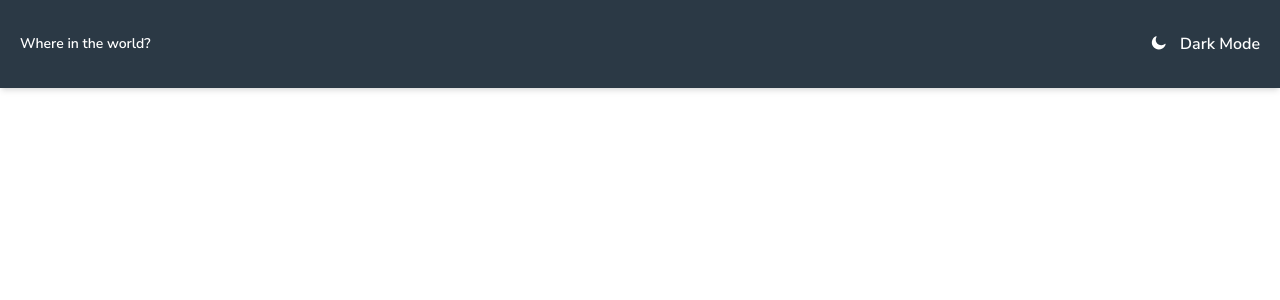
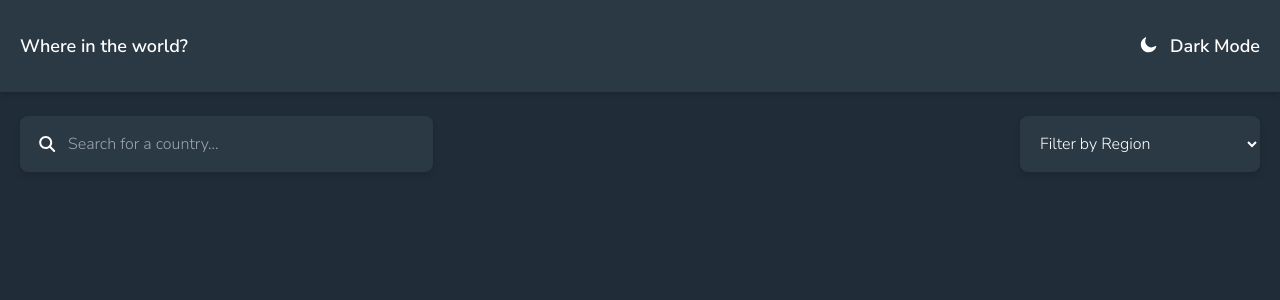
Before and after one commit to DunderAlexander/Country-App, a React (Vite) app: page / in a window 1280 px wide. Shown: the top 300 px of the page. Built offline with nearby package versions, Linux system fonts and the light colour scheme.

Commit message:
styled new Input component

```diff
--- a/index.html
+++ b/index.html
@@ -12,7 +12,7 @@
     <meta name="viewport" content="width=device-width, initial-scale=1.0" />
     <title>Vite + React + TS</title>
   </head>
-  <body>
+  <body class="bg-VeryDarkBlue_DM">
     <div id="root"></div>
     <script type="module" src="/src/main.tsx"></script>
   </body>
--- a/src/App.tsx
+++ b/src/App.tsx
@@ -1,10 +1,12 @@
 import { Header } from "./components/Header";
+import Inputs from "./components/Inputs";
 
 const App = () => {
   return (
-    <div>
+    <>
       <Header />
-    </div>
+      <Inputs />
+    </>
   );
 };
 
--- a/src/components/Header.tsx
+++ b/src/components/Header.tsx
@@ -3,13 +3,13 @@ import { faMoon } from "@fortawesome/free-solid-svg-icons";
 export const Header = () => {
   return (
     <div className="flex flex-row justify-between items-center bg-DarkBlue py-8 px-5 shadow-md">
-      <span className="text-sm font-semibold text-White">
+      <span className="font-semibold text-White text-lg">
         Where in the world?
       </span>
-      <span className="text-White font-semibold">
+      <span className="text-White font-semibold text-lg">
         <FontAwesomeIcon
           icon={faMoon}
-          style={{ marginRight: "1rem", rotate: "-30deg" }}
+          style={{ marginRight: "1rem", rotate: "-30deg", cursor: "pointer" }}
         />
         Dark Mode
       </span>
--- /dev/null
+++ b/src/components/Inputs.tsx
@@ -0,0 +1,34 @@
+import { FontAwesomeIcon } from "@fortawesome/react-fontawesome";
+import { faMagnifyingGlass } from "@fortawesome/free-solid-svg-icons";
+const Inputs = () => {
+  return (
+    <div className="py-6 px-5 drop-shadow-md flex flex-col">
+      <form
+        action=""
+        className="flex flex-col gap-10 md:flex-row md:justify-between relative"
+      >
+        <FontAwesomeIcon
+          icon={faMagnifyingGlass}
+          style={{
+            position: "absolute",
+            transform: "translate(120%, 125%)",
+            color: "white",
+          }}
+        />
+        <input
+          className="p-4 pl-12 bg-DarkBlue text-White rounded-lg md:w-1/3"
+          type="search"
+          placeholder="Search for a country..."
+        />
+        <select className="p-4 bg-DarkBlue text-White rounded-lg w-1/2 md:w-[15rem]">
+          <option>Filter by Region</option>
+          <option value="America">America</option>
+          <option value="Africa">Africa</option>
+          <option value="Europe">Europe</option>
+        </select>
+      </form>
+    </div>
+  );
+};
+
+export default Inputs;
```
